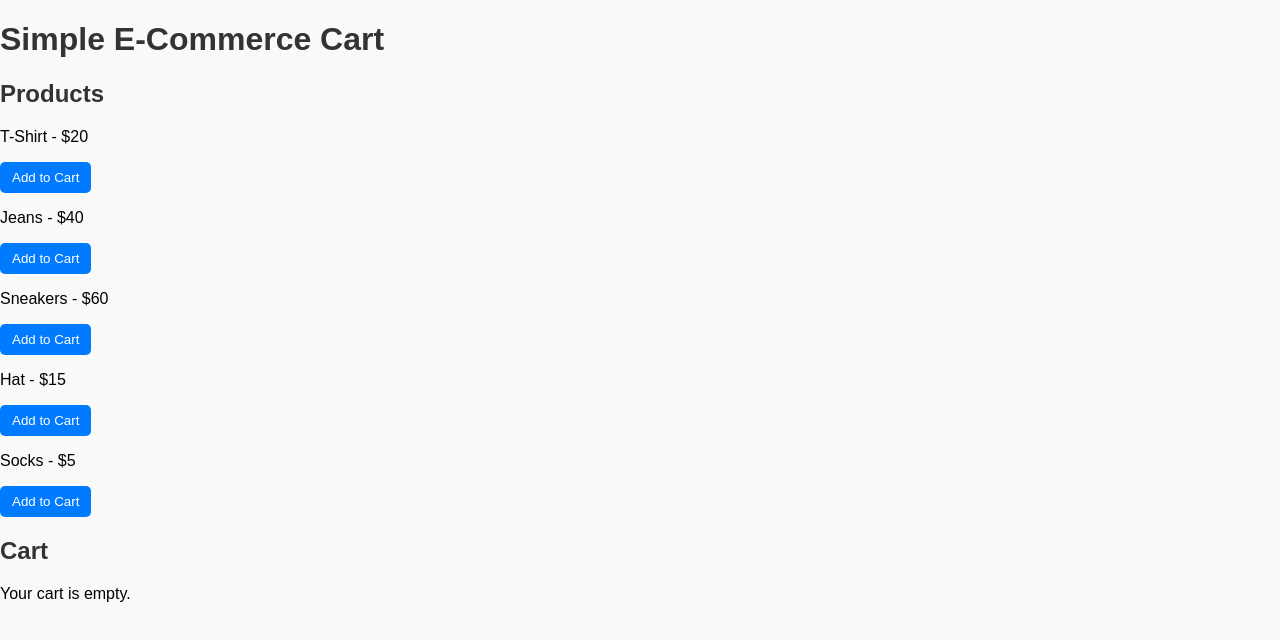
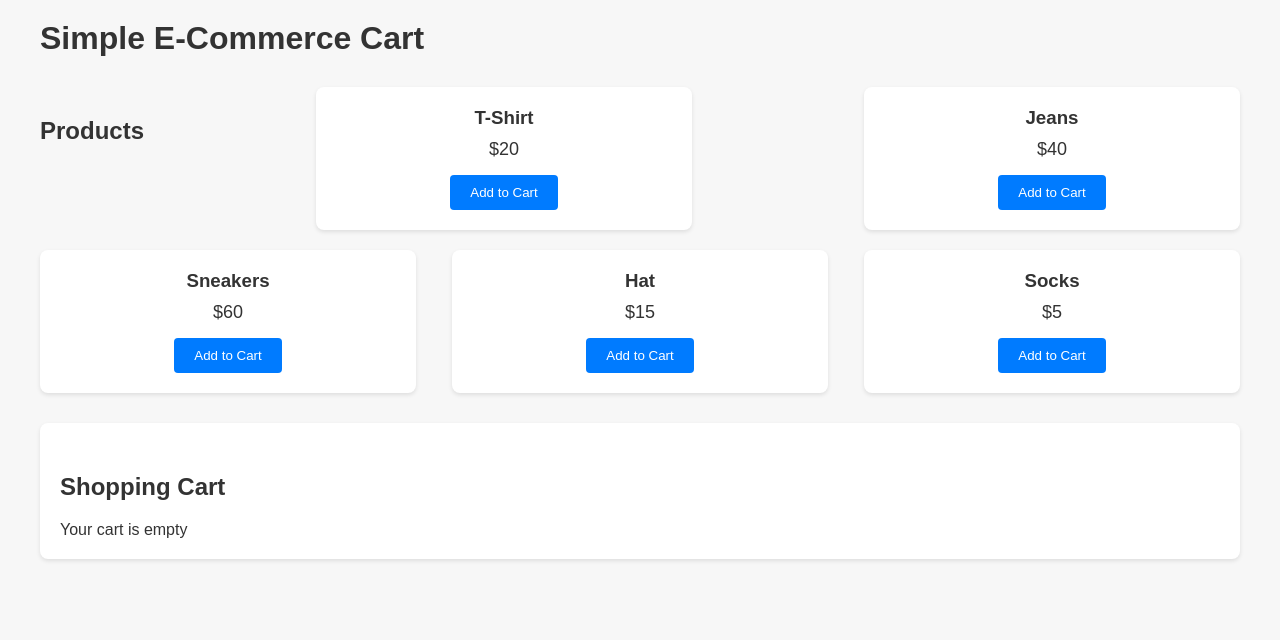
Before and after one commit to amanda-odawa/react-shopping-app, a React (Create React App) app: page / in a window 1280 px wide. Shown: the top 640 px of the page. Built offline with nearby package versions, Linux system fonts and the light colour scheme.

Commit message:
adjusted styling

```diff
--- a/src/Cart.js
+++ b/src/Cart.js
@@ -2,26 +2,21 @@ import React from "react";
 import CartItem from "./CartItem";
 
 const Cart = ({ cart, updateCartItem }) => {
-  const totalPrice = cart.reduce(
-    (total, item) => total + item.price * item.quantity,
-    0
-  );
+  const calculateTotal = () => {
+    return cart.reduce((total, item) => total + item.price * item.quantity, 0);
+  };
 
   return (
-    <div>
-      <h2>Cart</h2>
+    <div className="cart">
+      <h2>Shopping Cart</h2>
       {cart.length === 0 ? (
-        <p>Your cart is empty.</p>
+        <p>Your cart is empty</p>
       ) : (
         <>
           {cart.map((item) => (
-            <CartItem
-              key={item.id}
-              item={item}
-              updateCartItem={updateCartItem}
-            />
+            <CartItem key={item.id} item={item} updateCartItem={updateCartItem} />
           ))}
-          <h3>Total: ${totalPrice}</h3>
+          <div className="cart-total">Total: ${calculateTotal()}</div>
         </>
       )}
     </div>
--- a/src/CartItem.js
+++ b/src/CartItem.js
@@ -1,24 +1,27 @@
 import React from "react";
 
 const CartItem = ({ item, updateCartItem }) => {
-  const handleChange = (e) => {
-    const quantity = parseInt(e.target.value, 10);
-    updateCartItem(item.id, quantity);
+  const handleQuantityChange = (e) => {
+    updateCartItem(item.id, parseInt(e.target.value, 10));
+  };
+
+  const handleRemove = () => {
+    updateCartItem(item.id, 0);
   };
 
   return (
-    <div>
-      <p>
-        {item.name} - ${item.price} x
+    <div className="cart-item">
+      <p>{item.name} x {item.quantity} - ${item.price * item.quantity}</p>
+      <div>
         <input
           type="number"
+          value={item.quantity}
+          onChange={handleQuantityChange}
           min="0"
-          value={item.quantity}
-          onChange={handleChange}
-          style={{ width: "50px", marginLeft: "5px" }}
+          className="quantity"  // Add the quantity class for centering
         />
-        <button onClick={() => updateCartItem(item.id, 0)}>Remove</button>
-      </p>
+        <button onClick={handleRemove}>Remove</button>
+      </div>
     </div>
   );
 };
--- a/src/Product.js
+++ b/src/Product.js
@@ -2,10 +2,9 @@ import React from "react";
 
 const Product = ({ product, addToCart }) => {
   return (
-    <div>
-      <p>
-        {product.name} - ${product.price}
-      </p>
+    <div className="product">
+      <h3>{product.name}</h3>
+      <p>${product.price}</p>
       <button onClick={() => addToCart(product)}>Add to Cart</button>
     </div>
   );
--- a/src/ProductList.js
+++ b/src/ProductList.js
@@ -11,7 +11,7 @@ const products = [
 
 const ProductList = ({ addToCart }) => {
   return (
-    <div>
+    <div className="product-list">
       <h2>Products</h2>
       {products.map((product) => (
         <Product key={product.id} product={product} addToCart={addToCart} />
--- a/src/index.css
+++ b/src/index.css
@@ -1,23 +1,131 @@
-body {
-  font-family: Arial, sans-serif;
+/* index.css */
+
+/* Reset some basic styles for better cross-browser consistency */
+* {
   margin: 0;
   padding: 0;
-  background-color: #f9f9f9;
+  box-sizing: border-box;
+  font-family: Arial, sans-serif;
+}
+
+body {
+  background-color: #f7f7f7;
+  color: #333;
+  padding: 20px;
+  font-size: 16px;
 }
 
 h1, h2 {
   color: #333;
+  margin-bottom: 10px;
 }
 
-button {
-  background-color: #007bff;
-  color: white;
-  border: none;
-  padding: 8px 12px;
-  cursor: pointer;
-  border-radius: 5px;
+h2 {
+  margin-top: 30px;
 }
 
-button:hover {
+/* Container for the whole app */
+#root {
+  max-width: 1200px;
+  margin: 0 auto;
+}
+
+/* Flexbox layout for the product list */
+.product-list {
+  display: flex;
+  flex-wrap: wrap;
+  gap: 20px;
+  justify-content: space-between;
+  margin-top: 30px; /* Added margin to separate the title from the products */
+}
+
+.product {
+  background-color: #fff;
+  padding: 20px;
+  border-radius: 8px;
+  box-shadow: 0 2px 4px rgba(0, 0, 0, 0.1);
+  width: calc(33% - 20px);
+  text-align: center;
+}
+
+.product h3 {
+  margin-bottom: 10px;
+}
+
+.product p {
+  font-size: 18px;
+  margin-bottom: 15px;
+}
+
+.product button {
+  padding: 10px 20px;
+  background-color: #007bff;
+  color: #fff;
+  border: none;
+  border-radius: 4px;
+  cursor: pointer;
+}
+
+.product button:hover {
   background-color: #0056b3;
 }
+
+/* Cart Section */
+.cart {
+  background-color: #fff;
+  padding: 20px;
+  border-radius: 8px;
+  box-shadow: 0 2px 4px rgba(0, 0, 0, 0.1);
+  margin-top: 30px;
+}
+
+.cart h2 {
+  margin-bottom: 20px;
+}
+
+.cart-item {
+  display: flex;
+  justify-content: space-between;
+  padding: 10px 0;
+  border-bottom: 1px solid #ddd;
+}
+
+.cart-item:last-child {
+  border-bottom: none;
+}
+
+.cart-item p {
+  font-size: 16px;
+}
+
+.cart-item button {
+  background-color: #dc3545;
+  color: #fff;
+  border: none;
+  padding: 5px 10px;
+  border-radius: 4px;
+  cursor: pointer;
+}
+
+.cart-item button:hover {
+  background-color: #c82333;
+}
+
+.cart-item .quantity {
+  display: flex;
+  justify-content: center;
+  align-items: center;
+  width: 40px;
+  height: 30px;
+  border: 1px solid #ccc;
+  border-radius: 4px;
+  text-align: center;
+  margin-right: 10px;
+}
+
+.cart-total {
+  font-weight: bold;
+  margin-top: 20px;
+  font-size: 18px;
+  text-align: right;
+}
```
